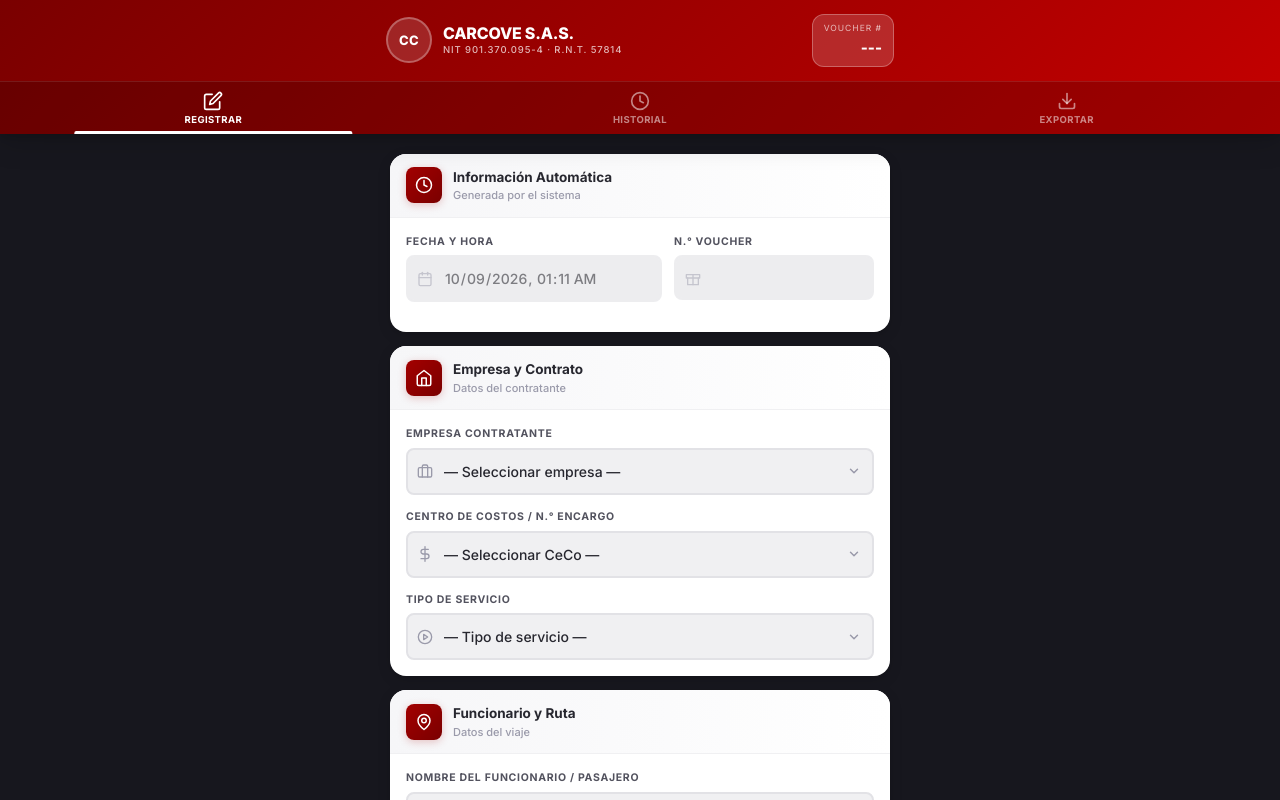
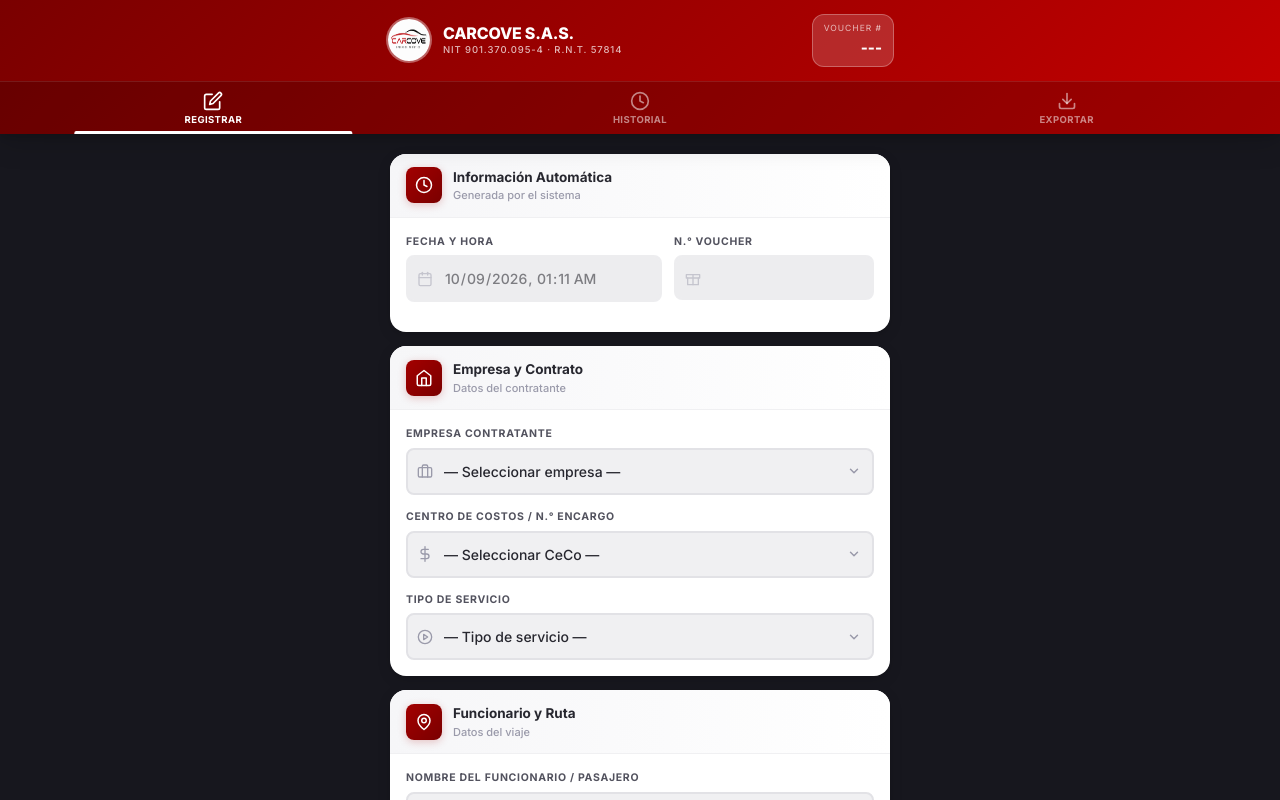
Before and after one commit to carcoveSAS/Carcove, a plain HTML site: page index.html in a window 1280 px wide. Shown: the top 800 px of the page. Drawn offline with nearby package versions, Linux system fonts and the light colour scheme; no server answers.

Commit message:
Replace brand logo text with image

```diff
--- a/index.html
+++ b/index.html
@@ -33,7 +33,7 @@
 <header class="app-header">
   <div class="header-inner">
     <div class="header-brand">
-      <div class="brand-logo">CC</div>
+      <img src="assets/Logotipo minimalista CARCOVE en rojo y negro.png" alt="CARCOVE S.A.S." class="brand-logo" />
       <div class="brand-texts">
         <div class="brand-name">CARCOVE S.A.S.</div>
         <div class="brand-sub">NIT 901.370.095-4 · R.N.T. 57814</div>
```
